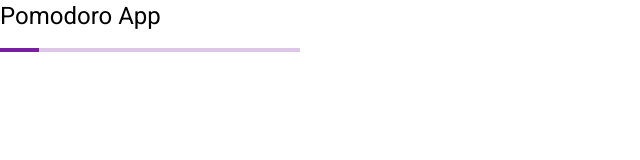
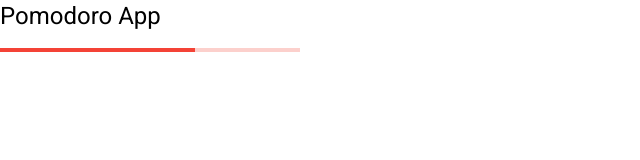
Before and after one commit to amimbs/angular-pomodoro, an Angular app: page / in a window 1280 px wide. Shown: the top 160 px of the page, without its empty margins (0-640 px from the left). Built offline with nearby package versions, Linux system fonts and the light colour scheme.

Commit message:
fix: implemnt calculatePercentage function to value of progress bar

```diff
--- a/src/app/timer/timer.component.html
+++ b/src/app/timer/timer.component.html
@@ -1,5 +1,5 @@
 <div class="base-timer">
-    <mat-progress-bar mode="determinate" value="{{timeLeft}}"></mat-progress-bar>
+    <mat-progress-bar mode="determinate" [value]="calculatePercentage()" color="warn"></mat-progress-bar>
     <span id="base-timer-label" class="base-timer__label">
         {{formatTimeLeft(timeLeft)}}
     </span>
--- a/src/app/timer/timer.component.ts
+++ b/src/app/timer/timer.component.ts
@@ -46,4 +46,9 @@ export class TimerComponent implements AfterViewInit {
     const seconds = time % 60;
     return `${minutes}:${seconds < 10 ? '0' + seconds : seconds}`;
   }
+
+  // A method that calculates the timeLeft as a percentage of the total time
+  calculatePercentage() {
+    return (this.timeLeft / this.TIME_LIMIT) * 100;
+  }
 }
```
Also changed, not shown: 1 other file (tests, documents, lock files or other folders).
